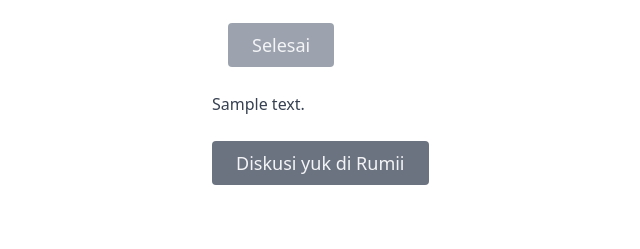
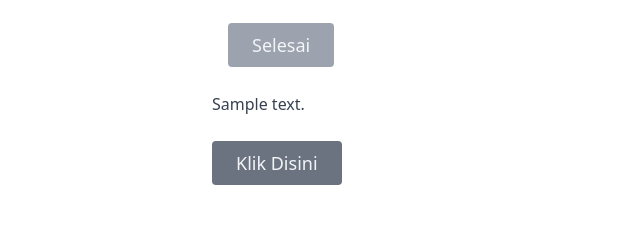
Before and after one commit to Ibupunyamimpi/ipm_learning, a Django app: a page that uses ipm_learning/templates/content/content_detail.html in a window 1280 px wide. Shown: the part 657-906 px from the top of the page, without its empty margins (188-828 px from the left). Run offline with Django 3.2, Linux system fonts and the light colour scheme; a user stored in the database is signed in; tables that the repository leaves empty hold one stand-in row (values such as "Sample post"); some libraries are stand-ins or nearby versions.

Commit message:
changing button

```diff
--- a/ipm_learning/templates/content/content_detail.html
+++ b/ipm_learning/templates/content/content_detail.html
@@ -91,7 +91,7 @@
             <p class="mt-6 leading-relaxed">{{ content.description }} </p>
             <div class="flex justify-center mt-6">
                 {% if content.forum_url %}
-                  <a href="{{content.forum_url}}" target="_blank" class="inline-flex text-gray-100 bg-gray-500 border-0 py-2 px-6 focus:outline-none hover:bg-gray-400 rounded text-lg">Diskusi yuk di Rumii</a>
+                  <a href="{{content.forum_url}}" target="_blank" class="inline-flex text-gray-100 bg-gray-500 border-0 py-2 px-6 focus:outline-none hover:bg-gray-400 rounded text-lg">Klik Disini</a>
                 {% endif %}
               </div>
             </div>
--- a/ipm_learning/templates/content/course_list.html
+++ b/ipm_learning/templates/content/course_list.html
@@ -31,7 +31,7 @@
             <h2 class="text-sm title-font text-gray-500 tracking-widest">{{ course.course_type }}</h2>
             <p class="text-base leading-relaxed mt-2">{{ course.event_datetime|date }} at {{ course.event_datetime|time }}</p>
             <p class="text-base leading-relaxed mt-2">{{ course.description }}</p>
-            <a href="{% url 'content:course-detail' course.slug %}" class="text-red-500 inline-flex items-center mt-3">Cek Lebih Lanjut
+            <a href="{% url 'content:course-detail' course.slug %}" class="text-red-500 inline-flex items-center mt-3">Info Lebih Lanjut
               <svg fill="none" stroke="currentColor" stroke-linecap="round" stroke-linejoin="round" stroke-width="2" class="w-4 h-4 ml-2" viewBox="0 0 24 24">
                 <path d="M5 12h14M12 5l7 7-7 7"></path>
               </svg>
```
Also changed, not shown: ipm_learning/templates/emails/email_template.html (line endings or trailing spaces).
